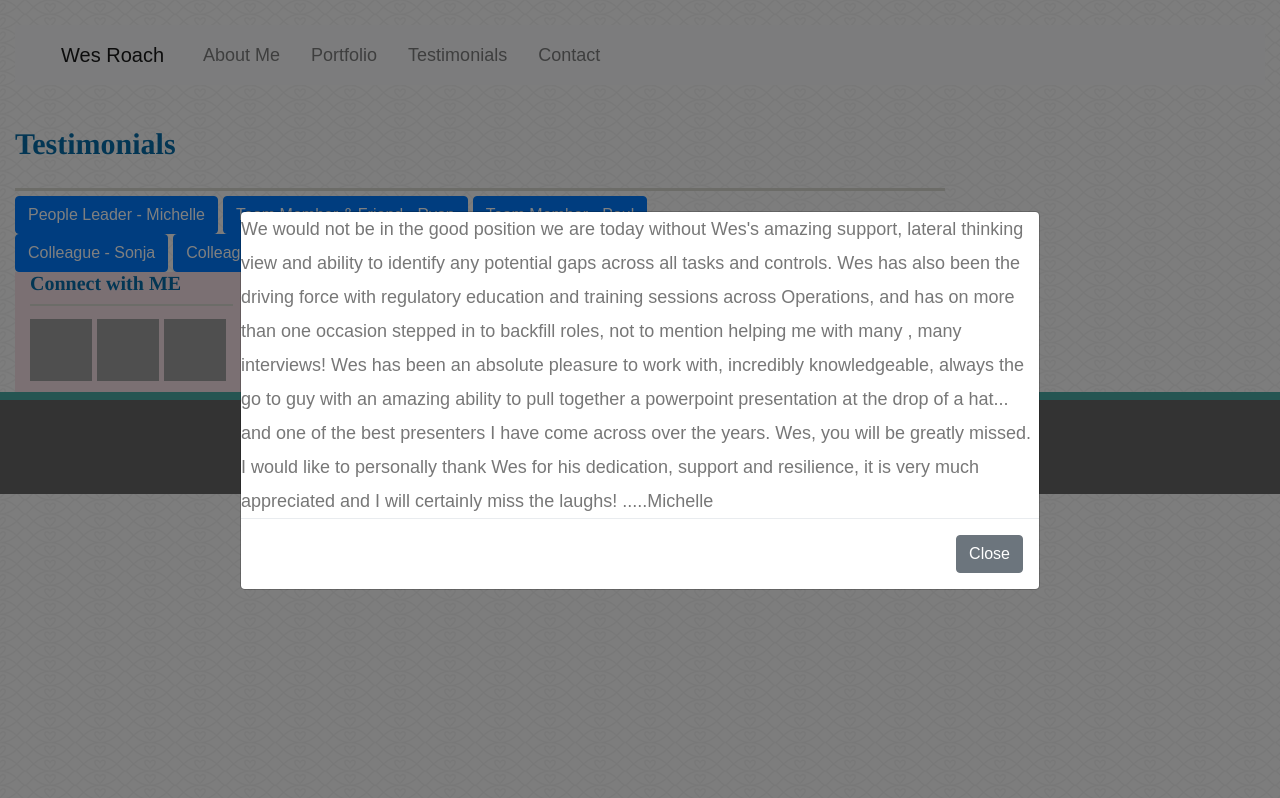
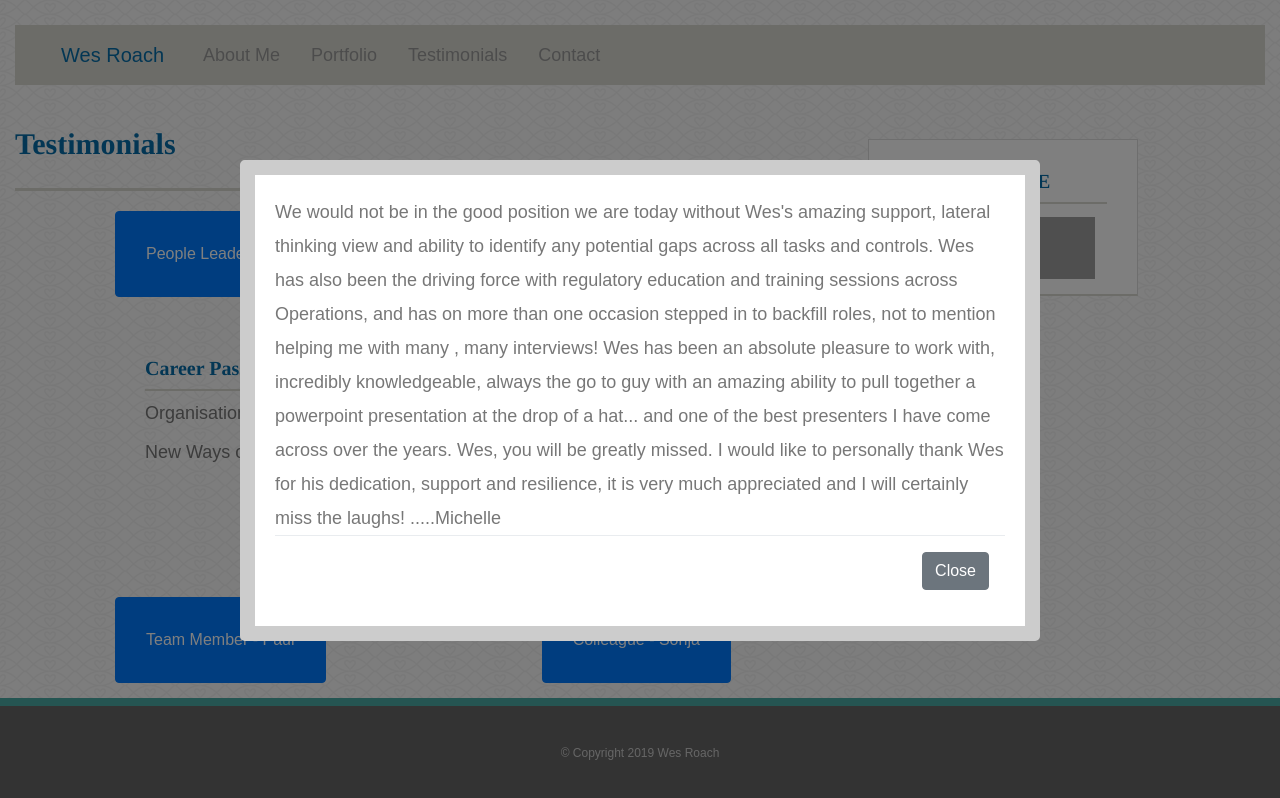
Before and after one commit to wesleyroach/Homework_Wk10, a plain HTML site: page testimonials.html in a window 1280 px wide. Both pictures are taken after a click on the button "People Leader - Michelle". Drawn offline with nearby package versions, Linux system fonts and the light colour scheme; grey boxes are pictures that could not be loaded.

Commit message:
modals working & videos embedded

```diff
--- a/deep.css
+++ b/deep.css
@@ -211,6 +211,17 @@ footer {
 #connect {
   background-color: #f7e0e7;
 }
+.inside {
+  margin-left: 100px;
+  margin-bottom: 15px;
+  margin-top: 15px;
+  padding: 30px;
+}
+.dialogue {
+  border: 15px solid #ccc;
+  padding: 20px;
+}
+
 label,
 input[type="text"],
 input[type="email"],
--- a/testimonials.html
+++ b/testimonials.html
@@ -13,10 +13,27 @@
       integrity="sha384-ggOyR0iXCbMQv3Xipma34MD+dH/1fQ784/j6cY/iJTQUOhcWr7x9JvoRxT2MZw1T"
       crossorigin="anonymous"
     />
-<script src="https://code.jquery.com/jquery-3.2.1.slim.min.js" integrity="sha384-KJ3o2DKtIkvYIK3UENzmM7KCkRr/rE9/Qpg6aAZGJwFDMVNA/GpGFF93hXpG5KkN" crossorigin="anonymous"></script>
-<script src="https://cdnjs.cloudflare.com/ajax/libs/popper.js/1.12.9/umd/popper.min.js" integrity="sha384-ApNbgh9B+Y1QKtv3Rn7W3mgPxhU9K/ScQsAP7hUibX39j7fakFPskvXusvfa0b4Q" crossorigin="anonymous"></script>
-<script src="https://maxcdn.bootstrapcdn.com/bootstrap/4.0.0/js/bootstrap.min.js" integrity="sha384-JZR6Spejh4U02d8jOt6vLEHfe/JQGiRRSQQxSfFWpi1MquVdAyjUar5+76PVCmYl" crossorigin="anonymous"></script>
-<link rel="stylesheet" href="https://maxcdn.bootstrapcdn.com/bootstrap/4.0.0/css/bootstrap.min.css" integrity="sha384-Gn5384xqQ1aoWXA+058RXPxPg6fy4IWvTNh0E263XmFcJlSAwiGgFAW/dAiS6JXm" crossorigin="anonymous">
+    <script
+      src="https://code.jquery.com/jquery-3.2.1.slim.min.js"
+      integrity="sha384-KJ3o2DKtIkvYIK3UENzmM7KCkRr/rE9/Qpg6aAZGJwFDMVNA/GpGFF93hXpG5KkN"
+      crossorigin="anonymous"
+    ></script>
+    <script
+      src="https://cdnjs.cloudflare.com/ajax/libs/popper.js/1.12.9/umd/popper.min.js"
+      integrity="sha384-ApNbgh9B+Y1QKtv3Rn7W3mgPxhU9K/ScQsAP7hUibX39j7fakFPskvXusvfa0b4Q"
+      crossorigin="anonymous"
+    ></script>
+    <script
+      src="https://maxcdn.bootstrapcdn.com/bootstrap/4.0.0/js/bootstrap.min.js"
+      integrity="sha384-JZR6Spejh4U02d8jOt6vLEHfe/JQGiRRSQQxSfFWpi1MquVdAyjUar5+76PVCmYl"
+      crossorigin="anonymous"
+    ></script>
+    <link
+      rel="stylesheet"
+      href="https://maxcdn.bootstrapcdn.com/bootstrap/4.0.0/css/bootstrap.min.css"
+      integrity="sha384-Gn5384xqQ1aoWXA+058RXPxPg6fy4IWvTNh0E263XmFcJlSAwiGgFAW/dAiS6JXm"
+      crossorigin="anonymous"
+    />
     <link rel="stylesheet" type="text/css" href="reset.css" />
     <link rel="stylesheet" type="text/css" href="deep.css" />
   </head>
@@ -24,8 +41,8 @@
     <div class="container-fluid">
       <div class="row">
         <div class="col col-sm-12">
-          <nav class="navbar navbar-expand-lg navbar-light bg-light">
-            <a class="navbar-brand" href="index.html">Wes Roach</a>
+          <nav class="navbar navbar-expand-lg" id="nava">
+            <a class="navbar-brand" id="nav1" href="index.html">Wes Roach</a>
             <div class="collapse navbar-collapse" id="navbarSupportedContent">
               <ul class="navbar-nav mr-auto">
                 <li class="nav-item">
@@ -47,83 +64,202 @@
         </div>
       </div>
       <div class="row">
-        <div class="col col-sm-9">
+        <div class="col col-sm-8">
           <h1>Testimonials</h1>
-            <div class = "row">
-            <div class="col col-sm-9">
-                <!-- Large modal -->
-<button type="button" class="btn btn-primary" data-toggle="modal" data-target=".MichelleK">People Leader - Michelle</button>
+          <div class="row">
+            <div class="col col-sm-6">
+              <!-- 1st row & 1st column -->
+              <button
+                type="button"
+                class="btn btn-primary inside"
+                data-toggle="modal"
+                data-target=".MichelleK"
+              >
+                People Leader - Michelle
+              </button>
 
-<div class="modal fade MichelleK" tabindex="-1" role="dialog" aria-labelledby="myLargeModalLabel" aria-hidden="true">
+              <div
+                class="modal fade MichelleK"
+                tabindex="-1"
+                role="dialog"
+                aria-labelledby="myLargeModalLabel"
+                aria-hidden="true"
+              >
                 <div class="modal-dialog modal-dialog-centered modal-lg">
-    <div class="modal-content">
-        We would not be in the good position we are today without Wes's amazing support, lateral thinking view and ability to identify any potential gaps across all tasks and controls. Wes has also been the driving force with regulatory education and training sessions across Operations, and has on more than one occasion stepped in to backfill roles, not to mention helping me with many , many interviews!  Wes has been an absolute pleasure to work with, incredibly knowledgeable, always the go to guy with an amazing ability to pull together a powerpoint presentation at the drop of a hat... and one of the best presenters I have come across over the years. Wes, you will be greatly missed.
-        I would like to personally thank Wes for his dedication, support and resilience, it is very much appreciated and I will certainly miss the laughs! .....Michelle
+                  <div class="modal-content dialogue">
+                    We would not be in the good position we are today without
+                    Wes's amazing support, lateral thinking view and ability to
+                    identify any potential gaps across all tasks and controls.
+                    Wes has also been the driving force with regulatory
+                    education and training sessions across Operations, and has
+                    on more than one occasion stepped in to backfill roles, not
+                    to mention helping me with many , many interviews! Wes has
+                    been an absolute pleasure to work with, incredibly
+                    knowledgeable, always the go to guy with an amazing ability
+                    to pull together a powerpoint presentation at the drop of a
+                    hat... and one of the best presenters I have come across
+                    over the years. Wes, you will be greatly missed. I would
+                    like to personally thank Wes for his dedication, support and
+                    resilience, it is very much appreciated and I will certainly
+                    miss the laughs! .....Michelle
                     <div class="modal-footer">
-            <button type="button" class="btn btn-secondary" data-dismiss="modal">Close</button>
+                      <button
+                        type="button"
+                        class="btn btn-secondary"
+                        data-dismiss="modal"
+                      >
+                        Close
+                      </button>
                     </div>
                   </div>
                 </div>
               </div>
-<!----close modal-->
-<button type="button" class="btn btn-primary" data-toggle="modal" data-target=".RyanE">Team Member & Friend - Ryan</button>
+            </div>
+            <!---1sr row  &  2nd column ---->
+            <div class="col col-sm-6">
+              <button
+                type="button"
+                class="btn btn-primary inside"
+                data-toggle="modal"
+                data-target=".RyanE"
+              >
+                Team Member & Friend - Ryan
+              </button>
 
-<div class="modal fade RyanE" tabindex="-1" role="dialog" aria-labelledby="myLargeModalLabel" aria-hidden="true">
+              <div
+                class="modal fade RyanE"
+                tabindex="-1"
+                role="dialog"
+                aria-labelledby="myLargeModalLabel"
+                aria-hidden="true"
+              >
                 <div class="modal-dialog modal-dialog-centered modal-lg">
-    <div class="modal-content">
-        Wes, thank you for all the support, guidance and assistance; your reassuring words have always been of comfort and your advice inspiring.
-              While most managers give orders, you gave direction. Other managers drive targets, you empower through vision. Rather than leading by authority, you always led by respoect. In NAB-esque style you have always been more of a friend and less of a colleague, more of a leader and less of a boss.......Ryan
+                  <div class="modal-content dialogue">
+                    Wes, thank you for all the support, guidance and assistance;
+                    your reassuring words have always been of comfort and your
+                    advice inspiring. While most managers give orders, you gave
+                    direction. Other managers drive targets, you empower through
+                    vision. Rather than leading by authority, you always led by
+                    respoect. In NAB-esque style you have always been more of a
+                    friend and less of a colleague, more of a leader and less of
+                    a boss.......Ryan
+
                     <div class="modal-footer">
-            <button type="button" class="btn btn-secondary" data-dismiss="modal">Close</button>
+                      <button
+                        type="button"
+                        class="btn btn-secondary"
+                        data-dismiss="modal"
+                      >
+                        Close
+                      </button>
                     </div>
                   </div>
                 </div>
               </div>
+            </div>
+          </div>
+          <!---2nd row & 1st column-->
+          <div class="row">
+            <div class="col col-sm-6">
+              <div class="inside">
+                <h2>Career Passions</h2>
+                <p>Organisation Psychology</p>
+                <p>New Ways of Working</p>
+              </div>
+            </div>
+            <!---- 2nd row & 2nd column ---->
+            <div class="col col-sm-6">
+              <div class="inside">
+                <h2>Influencers</h2>
+                <p>Angela Duckworth - author of GRIT</p>
+                <p>Adam Grant - host of Work Life</p>
+              </div>
+            </div>
+          </div>
+          <!---3rd row & 1st column-->
+          <div class="row">
+            <div class="col col-sm-6">
               <!----next modal-->
-<button type="button" class="btn btn-primary" data-toggle="modal" data-target=".PaulL">Team Member - Paul</button>
+              <button
+                type="button"
+                class="btn btn-primary inside"
+                data-toggle="modal"
+                data-target=".PaulL"
+              >
+                Team Member - Paul
+              </button>
 
-<div class="modal fade PaulL" tabindex="-1" role="dialog" aria-labelledby="myLargeModalLabel" aria-hidden="true">
+              <div
+                class="modal fade PaulL"
+                tabindex="-1"
+                role="dialog"
+                aria-labelledby="myLargeModalLabel"
+                aria-hidden="true"
+              >
                 <div class="modal-dialog modal-dialog-centered modal-lg">
-    <div class="modal-content">
-        It's been an  absolute pleasure working with you over the last 5 years. Thank you for being a great mentor to me, not in  just the workplace but also  in life........Paul
+                  <div class="modal-content dialogue">
+                    It's been an absolute pleasure working with you over the
+                    last 5 years. Thank you for being a great mentor to me, not
+                    in just the workplace but also in life........Paul
                     <div class="modal-footer">
-            <button type="button" class="btn btn-secondary" data-dismiss="modal">Close</button>
+                      <button
+                        type="button"
+                        class="btn btn-secondary"
+                        data-dismiss="modal"
+                      >
+                        Close
+                      </button>
                     </div>
                   </div>
                 </div>
               </div>
+            </div>
+            <!----3rd row & 2nd column -->
+            <div class="col col-sm-6">
               <!---- next modal-->
-<button type="button" class="btn btn-primary" data-toggle="modal" data-target=".SonjaT">Colleague - Sonja</button>
+              <button
+                type="button"
+                class="btn btn-primary inside"
+                data-toggle="modal"
+                data-target=".SonjaT"
+              >
+                Colleague - Sonja
+              </button>
 
-<div class="modal fade SonjaT" tabindex="-1" role="dialog" aria-labelledby="myLargeModalLabel" aria-hidden="true">
+              <div
+                class="modal fade SonjaT"
+                tabindex="-1"
+                role="dialog"
+                aria-labelledby="myLargeModalLabel"
+                aria-hidden="true"
+              >
                 <div class="modal-dialog modal-dialog-centered modal-lg">
-    <div class="modal-content">
-        What can I say; well I can say that you are a wonderful man that has taught me many things for which I will always be grateful.......Sonja
+                  <div class="modal-content dialogue">
+                    What can I say; well I can say that you are a wonderful man
+                    that has taught me many things for which I will always be
+                    grateful.......Sonja
                     <div class="modal-footer">
-            <button type="button" class="btn btn-secondary" data-dismiss="modal">Close</button>
+                      <button
+                        type="button"
+                        class="btn btn-secondary"
+                        data-dismiss="modal"
+                      >
+                        Close
+                      </button>
                     </div>
                   </div>
                 </div>
               </div>
-   <!---- next modal-->
-   <button type="button" class="btn btn-primary" data-toggle="modal" data-target=".AlexM">Colleague - Alex</button>
-
-   <div class="modal fade AlexM" tabindex="-1" role="dialog" aria-labelledby="myLargeModalLabel" aria-hidden="true">
-     <div class="modal-dialog modal-dialog-centered modal-lg">
-       <div class="modal-content">
-          ..the man whose word we trusted more than operating procedures, checklists and process maps.......Alex
-           <div class="modal-footer">
-               <button type="button" class="btn btn-secondary" data-dismiss="modal">Close</button>
             </div>
           </div>
         </div>
-   </div>
-     <!---- end modal-->
-            </div>
-          </div>
-        <div id="connect" class="col col-sm-3">
+        <div class="col col-sm-4">
+          <div class="sidebar">
+            <div id="connectme">
               <h2>Connect with ME</h2>
-          <a href="https://www.linkedin.com/in/wes-roach-157a1116b/" target="_blank"
+              <a
+                href="https://www.linkedin.com/in/wes-roach-157a1116b/"
+                target="_blank"
                 ><img
                   src="https://cdn3.iconfinder.com/data/icons/free-social-icons/67/linkedin_circle_color-256.png"
                   title="My LinkedIn profile"
@@ -137,7 +273,9 @@
                   class="social"
                   alt="GitHub"
               /></a>
-        <a href="https://angel.co/company/tadpole-1?preview=1" target="_blank"
+              <a
+                href="https://angel.co/company/tadpole-1?preview=1"
+                target="_blank"
                 ><img
                   src="https://cdn0.iconfinder.com/data/icons/picons-social/57/69-angellist-2-256.png"
                   title="My AngelList profile"
```
Also changed, not shown: portfolio.html (+3 -2 lines). Lines whose indentation alone changed are shown as unchanged.
